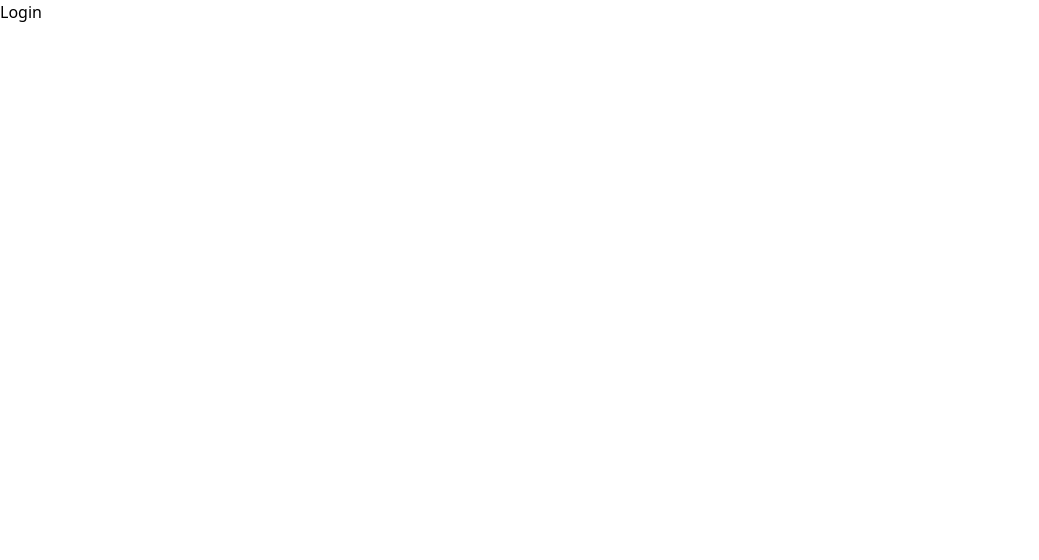
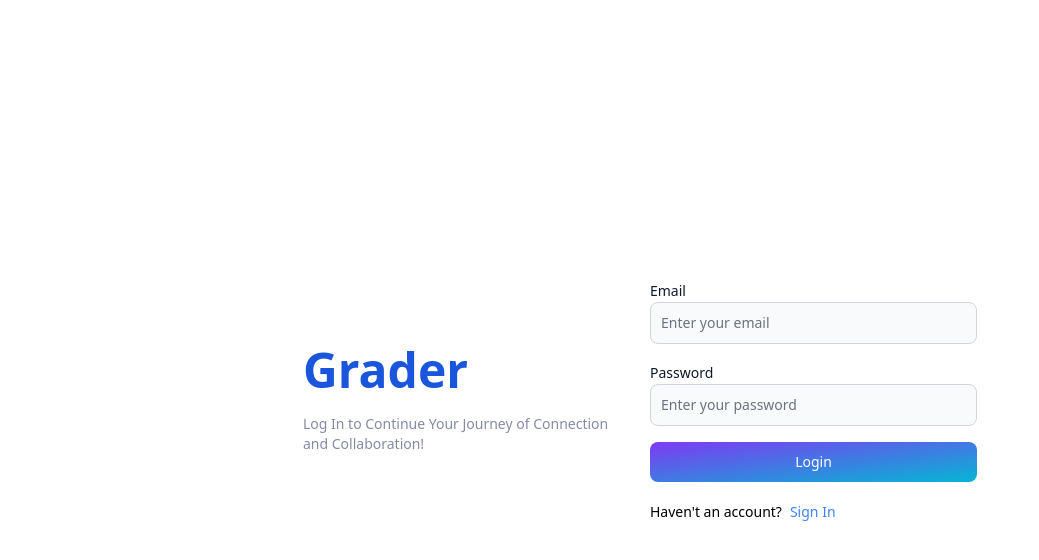
Before and after one commit to EriGaddiel/Grader, a React (Create React App) app in the folder client/: page /login in a window 1280 px wide. Shown: the top 560 px of the page, without its empty margins (0-1039 px from the left). Built offline with nearby package versions, Linux system fonts and the light colour scheme.

Commit message:
Login page Ui

```diff
--- a/client/src/Pages/Login.jsx
+++ b/client/src/Pages/Login.jsx
@@ -1,11 +1,63 @@
 import React from 'react'
+import {Link} from 'react-router-dom'
+import { motion } from 'framer-motion'
+import {Label, TextInput, Button, Spinner} from 'flowbite-react'
 
 function Login() {
   return (
-    <div>
-      Login
+    <div className=" min-h-screen flex items-center justify-center">
+      <div className="flex p-3 max-w-3xl mx-auto flex-col md:flex-row md:items-center gap-5">
+
+        {/* To the Left */}
+        <motion.div
+          className='flex-1'
+          initial={{ opacity: 0, x: -100 }}
+          animate={{ opacity: 1, x: 0 }}
+          exit={{ opacity: 0, x: -100 }}
+          transition={{ duration: 1 }}
+        >
+          <h1 className="text-5xl text-blue-700 font-bold">Grader</h1>
+
+          <p className="text-sm mt-5 text-[#868AA5]">
+           Log In to Continue Your Journey of Connection and Collaboration!
+          </p>
+        </motion.div>
+
+        {/* To Right */}
+        <motion.div
+          className='flex-1 dark:text-white'
+          initial={{ opacity: 0, x: 100 }}
+          animate={{ opacity: 1, x: 0 }}
+          exit={{ opacity: 0, x: 100 }}
+          transition={{ duration: 1 }}
+          >
+          <form className='flex flex-col gap-4'>
+              <div>
+                <Label value='Email' />
+                <TextInput type='email' placeholder='Enter your email' id='email' className='w-full'/>
+              </div>
+
+              <div>
+                <Label value='Password' />
+                <TextInput type='password' placeholder='Enter your password' id='password' className='w-full'/>
+              </div>
+
+              <Button gradientDuoTone="purpleToBlue" type='submit'>
+                  Login
+            </Button>
+          </form>
+
+          <div className="flex gap-2 text-sm mt-5">
+            <span>Haven't an account?</span>
+            <Link to='/sign-up' className='text-blue-500'>
+              Sign In
+            </Link>
+          </div>
+
+        </motion.div>
+      </div>
     </div>
-  )
+  );
 }
 
 export default Login
--- a/client/src/Pages/SignUp.jsx
+++ b/client/src/Pages/SignUp.jsx
@@ -1,7 +1,8 @@
-import React from 'react'
+  import React, { useEffect, useState} from 'react'
   import {Link} from 'react-router-dom'
   import { motion } from 'framer-motion'
   import {Label, TextInput, Button, Spinner} from 'flowbite-react'
+
 
   function SignUp() {
     return (
@@ -25,7 +26,7 @@ function SignUp() {
 
           {/* To Right */}
           <motion.div
-          className='flex-1'
+            className='flex-1 dark:text-white'
             initial={{ opacity: 0, x: 100 }}
             animate={{ opacity: 1, x: 0 }}
             exit={{ opacity: 0, x: 100 }}
```
Lines whose indentation alone changed are shown as unchanged.
